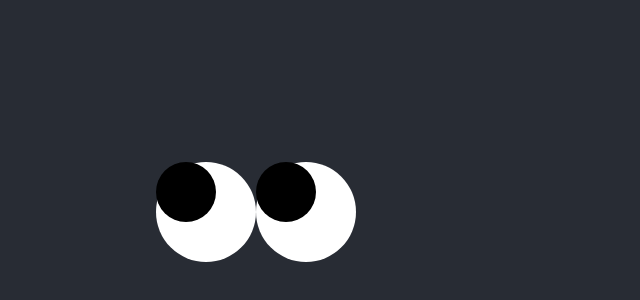
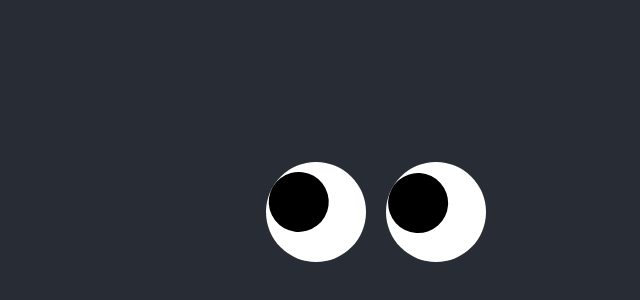
Before and after one commit to luiz-chiq/googly-eyes, a React (Create React App) app: page / in a window 1280 px wide. Shown: the part 188-488 px from the top of the page, without its empty margins (384-1024 px from the left). Built offline with nearby package versions, Linux system fonts and the light colour scheme.

Commit message:
feat: the eye follows the eye by the angle

```diff
--- a/src/components/Eye/Eye.js
+++ b/src/components/Eye/Eye.js
@@ -1,9 +1,21 @@
 import styles from "./Eye.module.css"
+import { useEffect, useState } from "react";
 
-function Eye({x, y}){
+function Eye({x, y, eyeX, eyeY}){
+    const [angle, setAngle] = useState(0)
+    let hypot = Math.hypot(eyeY - y, eyeX - x)/3
+    if (hypot > 20) hypot = 20
+
+    useEffect(() => {
+        let an = Math.atan2((eyeX - x), (eyeY - y)) * ((180/ Math.PI))
+        setAngle(an*-1 - 90)
+    })
+
     return(
-        <div className={styles.sclera}>
-                <div className={styles.pupil} style={{left: `${x}%`, top: `${y}%`}}/>
+        <div className={styles.sclera} style={{left: `${eyeX}px`, top: `${eyeY}px`}}>
+            <div className={styles.inner_sclera} style={{rotate: `${angle}deg`}}>
+                <div className={styles.pupil} style={{left: `${20 + hypot}%`}}/>
+            </div>
         </div>
     )
 }
--- a/src/components/Eye/Eye.module.css
+++ b/src/components/Eye/Eye.module.css
@@ -1,15 +1,25 @@
     .sclera{
         border-radius: 50%;
-    position: relative;
+        position: absolute;
         width: 100px;
         height: 100px;
         background-color: white;
+
+        transform: translate(-50%, -50%);
+    }
+
+    .inner_sclera {
+        position: absolute;
+        width: 100px;
+        height: 100px;
     }
 
     .pupil {
         border-radius: 50%;
         position: absolute;
+        top: 25%;
         width: 60px;
         height: 60px;
         background-color: black;
+        transform: translateY(-8%);
     }
--- a/src/components/Eyes/Eyes.js
+++ b/src/components/Eyes/Eyes.js
@@ -1,6 +1,6 @@
 import Eye from '../Eye/Eye'
 import {useState, useEffect} from 'react'
-import styles from './Eyes.module.css'
+// import styles from './Eyes.module.css'
 
 function Eyes({}){
     const [ angle, setAngle ] = useState(0)
@@ -12,39 +12,43 @@ function Eyes({}){
 
     useEffect(() => {
         document.onmousemove = (e) => {
-            let x1 = e.pageX;
-            let y1 = e.pageY;
-
-            var ww = window.innerWidth || document.documentElement.clientWidth || document.body.clientWidth;
-            var wh = window.innerHeight || document.documentElement.clientHeight || document.body.clientHeight;
-
-
-            let posx = (x1-(ww/2))
-            let posy = (y1-(wh/2))
-            let hipo = Math.hypot(posx, posy)
-
-            distancex = x1/ww*50
-            distancey = y1/wh*50
-
-            let distanceMx = Math.abs(distancex - 25)
-            let distanceMy = Math.abs(distancey - 25)
-
-            setX(distancex);
-            setY(distancey);
-
-            document.onmousedown = (e) => {
-                console.log("disx:", distancex)
-                console.log("disMx:",distanceMx)
-                console.log("disy:", distancey)
-                console.log(((distanceMx + distanceMy) < 35)?"menor" : "maior")
-            }
+            setX(e.pageX);
+            setY(e.pageY);
         }
     })
 
     return(
-        <div className={styles.eyesContainer}>
-            <Eye x={x} y={y}/>
-            <Eye x={x} y={y}/>
+        <div>
+            <Eye x={x} y={y} eyeX={700} eyeY={400}/>
+            <Eye x={x} y={y} eyeX={820} eyeY={400}/>
+            {/* <Eye x={x} y={y} eyeX={300} eyeY={100}/>
+            <Eye x={x} y={y} eyeX={400} eyeY={100}/>
+            <Eye x={x} y={y} eyeX={500} eyeY={100}/>
+            <Eye x={x} y={y} eyeX={600} eyeY={100}/>
+            <Eye x={x} y={y} eyeX={700} eyeY={100}/>
+            <Eye x={x} y={y} eyeX={800} eyeY={100}/>
+            <Eye x={x} y={y} eyeX={900} eyeY={100}/>
+            <Eye x={x} y={y} eyeX={1000} eyeY={100}/>
+            <Eye x={x} y={y} eyeX={100} eyeY={200}/>
+            <Eye x={x} y={y} eyeX={200} eyeY={200}/>
+            <Eye x={x} y={y} eyeX={300} eyeY={200}/>
+            <Eye x={x} y={y} eyeX={400} eyeY={200}/>
+            <Eye x={x} y={y} eyeX={500} eyeY={200}/>
+            <Eye x={x} y={y} eyeX={600} eyeY={200}/>
+            <Eye x={x} y={y} eyeX={700} eyeY={200}/>
+            <Eye x={x} y={y} eyeX={800} eyeY={200}/>
+            <Eye x={x} y={y} eyeX={900} eyeY={200}/>
+            <Eye x={x} y={y} eyeX={1000} eyeY={200}/>
+            <Eye x={x} y={y} eyeX={100} eyeY={300}/>
+            <Eye x={x} y={y} eyeX={200} eyeY={300}/>
+            <Eye x={x} y={y} eyeX={300} eyeY={300}/>
+            <Eye x={x} y={y} eyeX={400} eyeY={300}/>
+            <Eye x={x} y={y} eyeX={500} eyeY={300}/>
+            <Eye x={x} y={y} eyeX={600} eyeY={300}/>
+            <Eye x={x} y={y} eyeX={700} eyeY={300}/>
+            <Eye x={x} y={y} eyeX={800} eyeY={300}/>
+            <Eye x={x} y={y} eyeX={900} eyeY={300}/>
+            <Eye x={x} y={y} eyeX={1000} eyeY={300}/> */}
         </div>
     )
 }
--- a/src/components/Eyes/Eyes.module.css
+++ /dev/null
@@ -1,5 +0,0 @@
-.eyesContainer{
-    display: flex;
-    flex-direction: row;
-    flex-wrap: wrap;
-}
```
Lines whose indentation alone changed are shown as unchanged.
